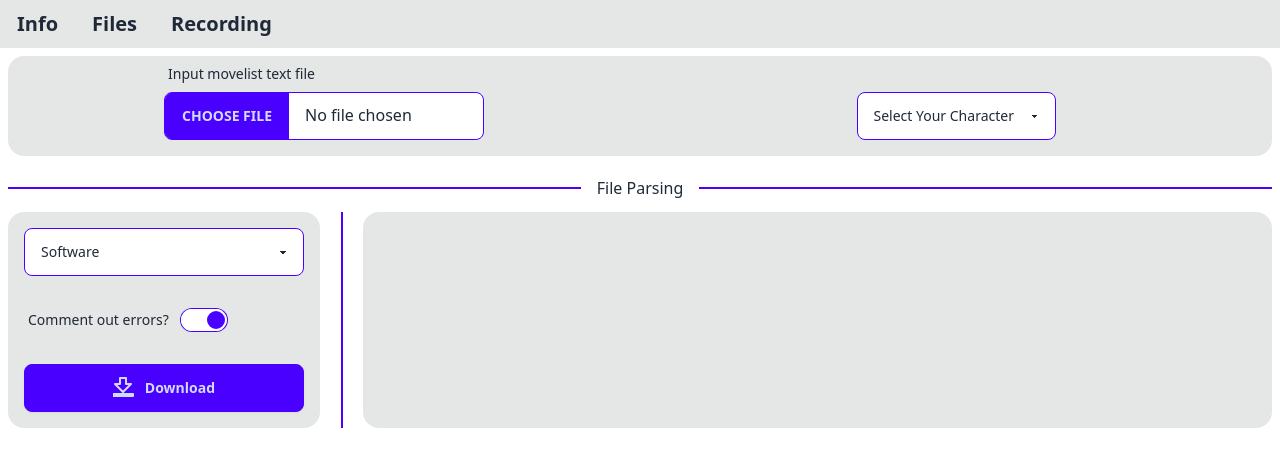
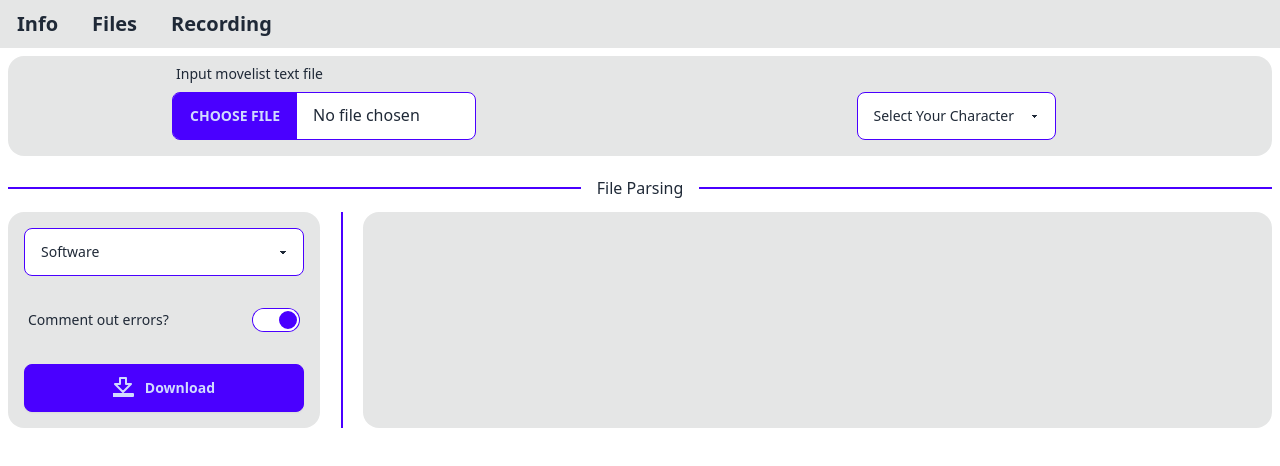
Before and after one commit to jones-erin-650/Movelist-Recorder, a React (Vite) app in the folder electron-vite/: page /files in a window 1280 px wide. Shown: the top 466 px of the page. Built offline with nearby package versions, Linux system fonts and the light colour scheme.

Commit message:
fixed some css padding and overflow things in the file tab

```diff
--- a/electron-vite/src/View/Components/Inputs/FileInput.tsx
+++ b/electron-vite/src/View/Components/Inputs/FileInput.tsx
@@ -2,7 +2,7 @@ const FileInput = ({label}: {label: string}) => {
 
   return (
     <>
-      <label className="form-control w-full max-w-xs">
+      <label className="form-control w-full max-w-xs px-2">
         <div className="label">
           <span className="label-text">{label}</span>
         </div>
--- a/electron-vite/src/View/Components/Inputs/Toggle.tsx
+++ b/electron-vite/src/View/Components/Inputs/Toggle.tsx
@@ -1,12 +1,17 @@
 const Toggle = ({text}: {text: string}) => {
   return (
     <>
-      <div className="form-control w-52">
+      <div className="form-control w-auto">
         <label className="cursor-pointer label">
-        <span className="label-text">{text}</span>
-        <input type="checkbox" className="toggle toggle-primary" checked />
-      </label>
-    </div>
+          <span className="label-text">{text}</span>
+          <br />
+          <input type="checkbox" className="toggle toggle-primary" checked />
+        </label>
+      </div>
+
+    <style>
+
+    </style>
     </>
   )
 }
```
